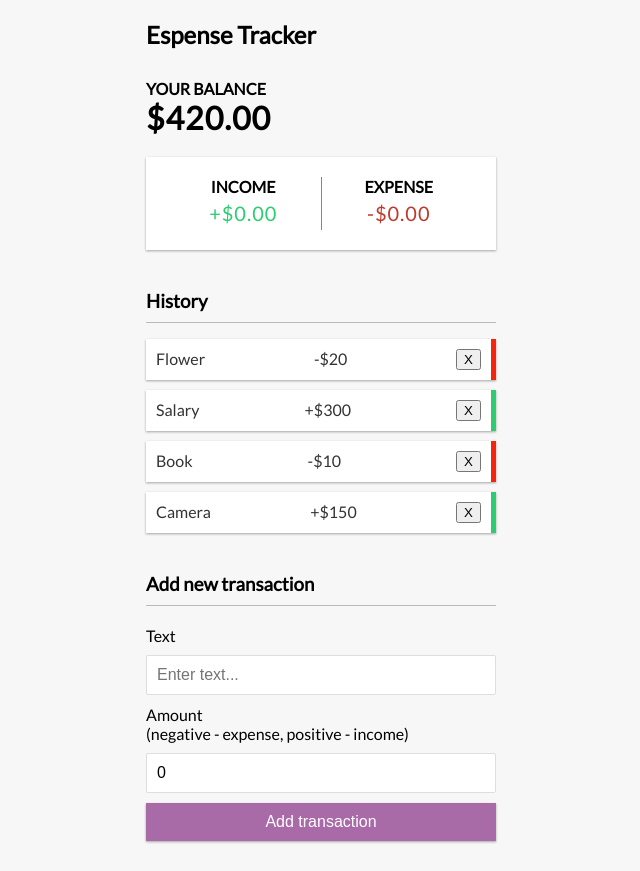
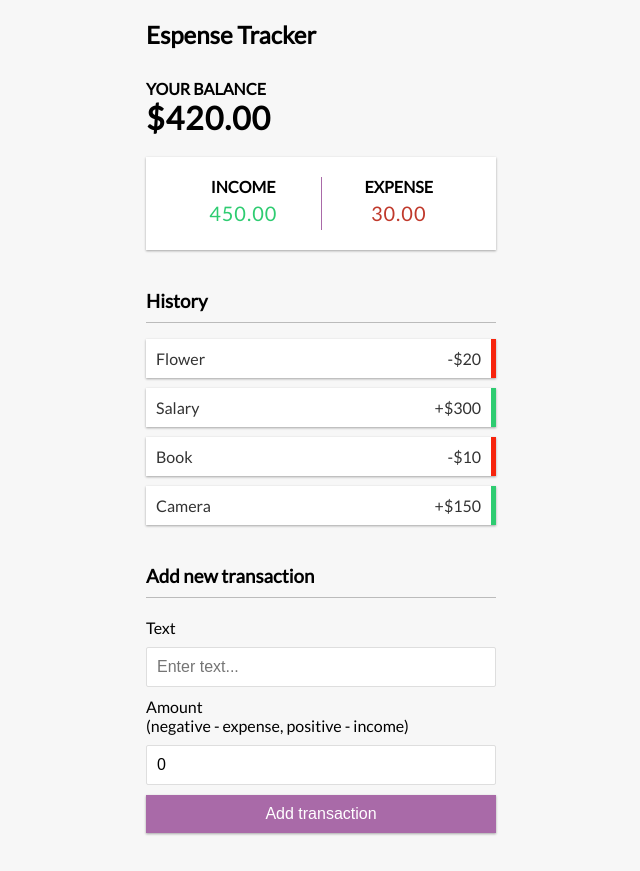
Before and after one commit to aslam48/Expense-tracker-app, a React (Create React App) app: page / in a window 1280 px wide. Shown: the whole page, without its empty margins (319-959 px from the left). Built offline with nearby package versions, Linux system fonts and the light colour scheme.

Commit message:
expenses-tracker

```diff
--- a/src/Component/IncomeExpense.js
+++ b/src/Component/IncomeExpense.js
@@ -1,15 +1,31 @@
-import React from 'react'
+import React, { useContext } from 'react'
+import { GlobalContext } from '../Context/GlobalState'
+
 
 const IncomeExpense = () => {
+  const {transactions} = useContext(GlobalContext);
+
+  const amounts = transactions.map(transaction => transaction.amount);
+
+  const income = amounts
+  .filter(item => item > 0)
+  .reduce((acc,item) => (acc += item), 0)
+  .toFixed(2);
+
+  const expenses = (
+    amounts.filter(item => item < 0).reduce((acc,item) => (acc += item), 0) *
+    -1
+  ).toFixed(2);
+
   return (
      <div className="inc-exp-container">
         <div>
           <h4>Income</h4>
-  <p className="money plus">+$0.00</p>
+  <p className="money plus">{income}</p>
         </div>
         <div>
           <h4>Expense</h4>
-  <p className="money minus">-$0.00</p>
+  <p className="money minus">{expenses}</p>
         </div>
         </div>
   )
--- a/src/Component/Transation.js
+++ b/src/Component/Transation.js
@@ -1,12 +1,16 @@
-import React from 'react'
+import React, { useContext } from 'react'
+import { GlobalContext } from '../Context/GlobalState';
 
 const Transation = ({transaction}) => {
+  const {deleateTransation} =useContext(GlobalContext)
+
   const sign = transaction.amount < 0 ? "-" : "+";
 
   return (
     <>
         <li className={transaction.amount < 0 ? "minus" : "plus"}>
-            {transaction.text} <span>{sign}${Math.abs(transaction.amount)}</span> <button className='delate-btn'>X</button>
+            {transaction.text} <span>{sign}${Math.abs(transaction.amount)}</span>
+            <button onClick={()=> deleateTransation(transaction.id)} className='delete-btn'>x</button>
         </li>
     </>
   )
--- a/src/Context/AppReducer.js
+++ b/src/Context/AppReducer.js
@@ -1,5 +1,10 @@
 export default( state, action) => {
     switch(action.type){
+        case "DELEATE_TRANSACTION":
+            return{
+                ...state,
+                transaction: state.transaction.filter(transaction => transaction.id !== action.payload)
+            }
         default:
             return state;
     }
--- a/src/Context/GlobalState.js
+++ b/src/Context/GlobalState.js
@@ -21,9 +21,20 @@ export const GlobalContext = createContext(ininitialState);
 export const GlobalProvider = ({ children }) => {
     const [state, dispatch] = useReducer(AppReducer, ininitialState)
 
+
+    //function
+
+    function deleateTransation(id){
+        dispatch({
+            type: "DELEATE_TRANSACTION",
+            payload: id
+        })
+    }
+
     return (
         <GlobalContext.Provider value={{
-            transactions:state.transactions
+            transactions:state.transactions,deleateTransation
+
         }}>
             {children}
         </GlobalContext.Provider>
```
